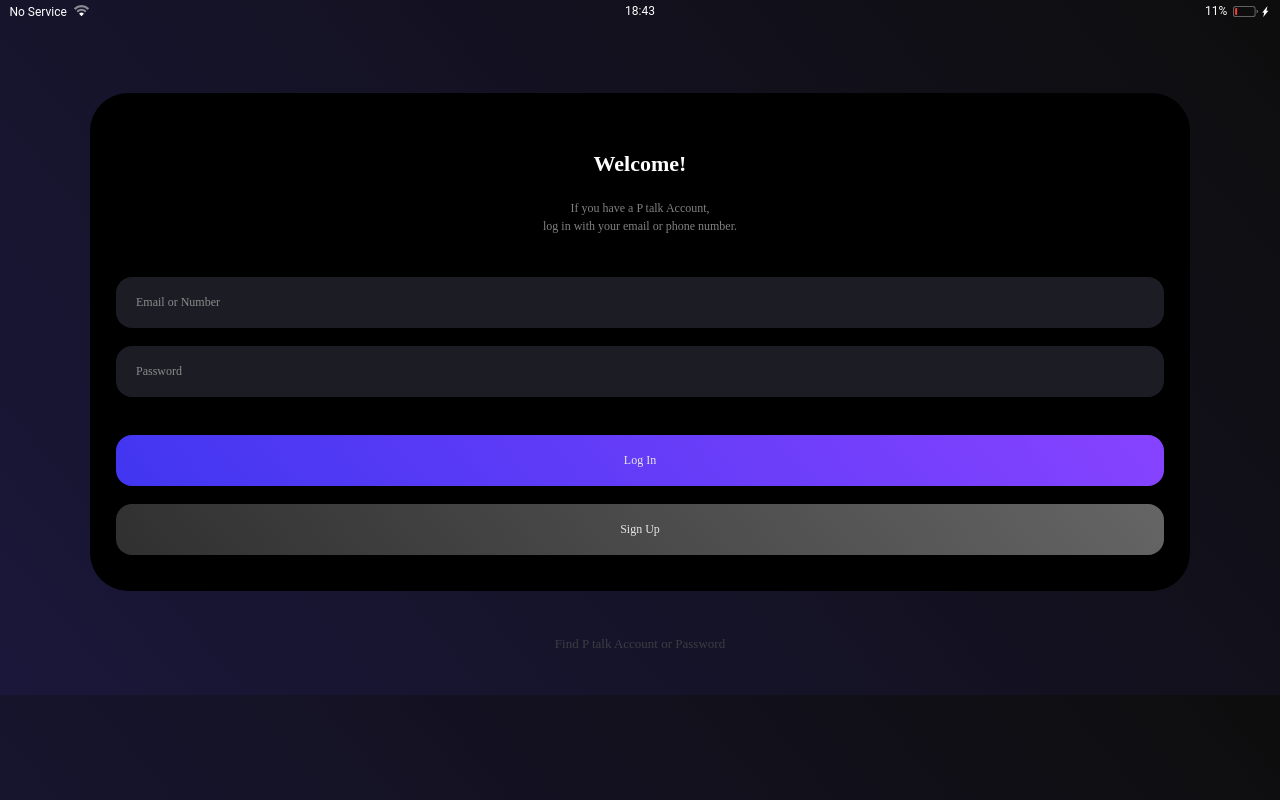
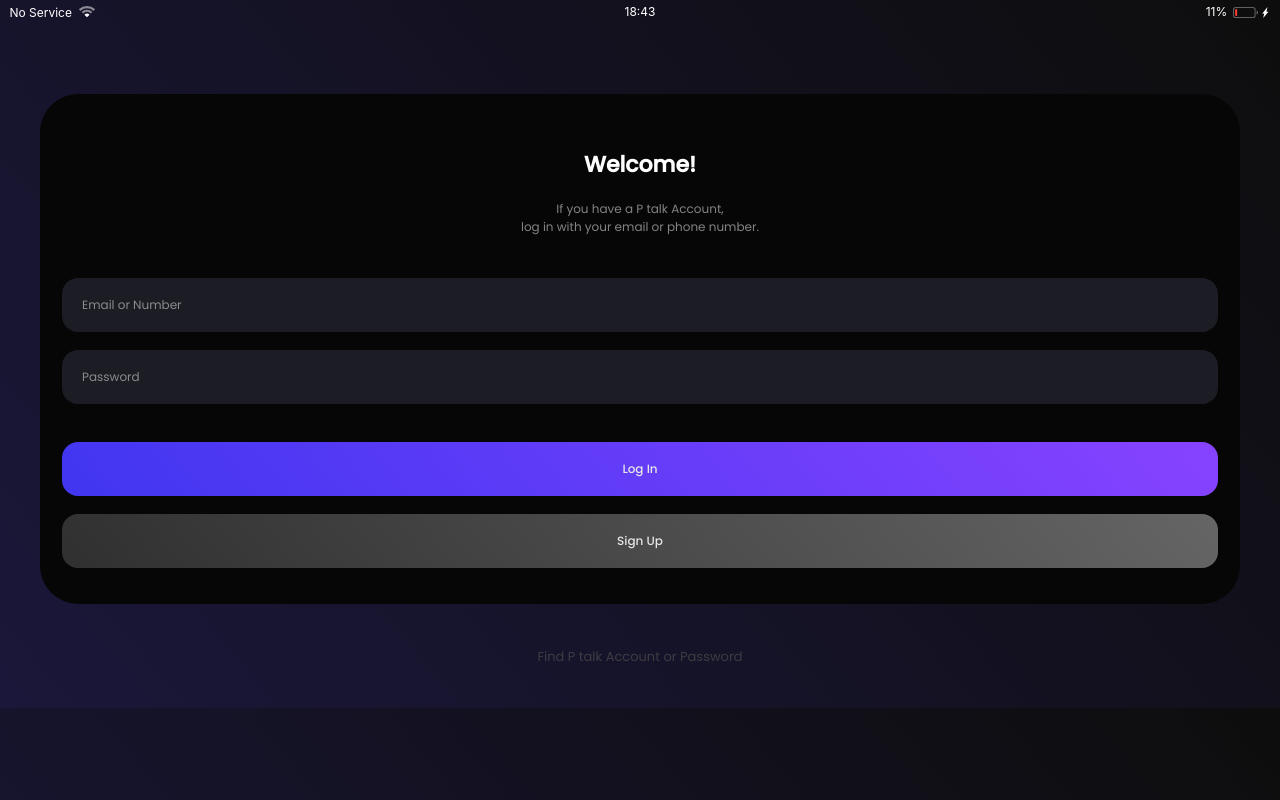
Before and after one commit to kimin3004/talk-clone-2021, a plain HTML site: page index.html in a window 1280 px wide. Drawn offline with Linux system fonts and the light colour scheme.

Commit message:
font change

```diff
--- a/assets/css/status-bar.css
+++ b/assets/css/status-bar.css
@@ -1,8 +1,10 @@
 .status-bar {
   display: flex;
   justify-content: center;
-  font-family: Roboto;
+  font-family: -apple-system, BlinkMacSystemFont, "Segoe UI", Roboto, Oxygen,
+    Ubuntu, Cantarell, "Open Sans", "Helvetica Neue", sans-serif;
   padding: 5px 3px;
+  margin-top: 1px;
 }
 .status-bar__column {
   width: 33%;
--- a/assets/css/styles.css
+++ b/assets/css/styles.css
@@ -1,20 +1,22 @@
 @import "reset.css";
 @import "status-bar.css";
 @import "variables.css";
+@import url("https://fonts.googleapis.com/css2?family=Poppins:wght@400;500&display=swap");
+
 html {
   background-image: linear-gradient(50deg, #1a173a, #0e0d0d);
 }
 body {
   color: white;
-  font-family: poppins;
+  font-family: "Poppins", sans-serif;
   font-size: 12px;
 }
 
 .welcome {
-  background-color: black;
+  background-color: rgb(6, 6, 7);
   border-radius: 38px;
-  margin: 70px 90px 46px 90px;
-  padding: 60px 26px 18px 26px;
+  margin: 70px 40px 46px 40px;
+  padding: 60px 22px 18px 22px;
 }
 .welcome-header {
   text-align: center;
@@ -67,7 +69,7 @@ body {
   font-weight: 500;
 }
 .login-form input:nth-child(4) {
-  font-weight: 00;
+  font-weight: 500;
 }
 .login-form input:hover {
   background-color: rgb(30, 30, 42);
```
